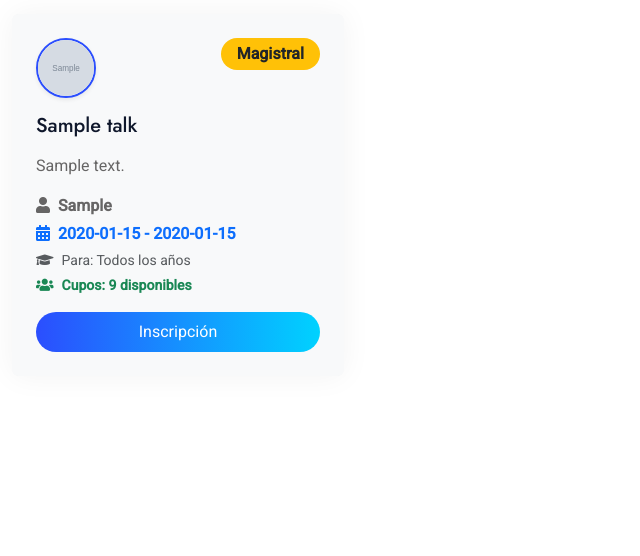
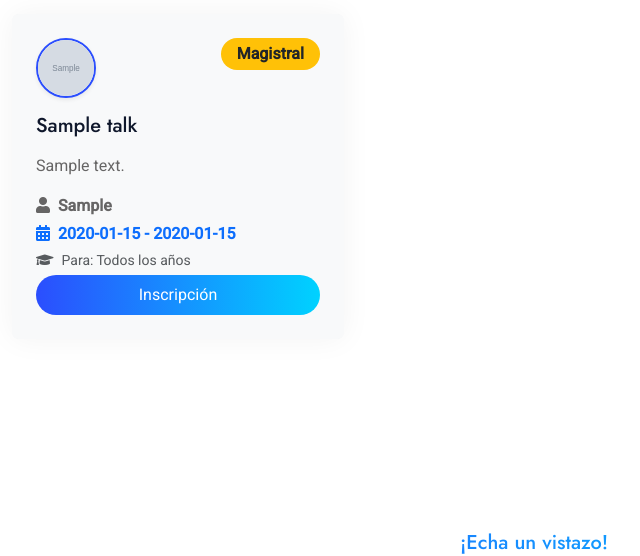
Before and after one commit to UTN-FRLP-Sau/jornadas-django, a Django app: page / in a window 1280 px wide. Shown: the part 4353-4909 px from the top of the page, without its empty margins (106-746 px from the left). Run offline with Django 5.2, Linux system fonts and the light colour scheme; tables that the repository leaves empty hold one stand-in row (values such as "Sample post"); grey boxes marked "Sample" are stand-in pictures; some libraries are stand-ins or nearby versions.

Commit message:
fix(index): se oculta la capacidad de la charla

```diff
--- a/charlas/templates/charlas/index.html
+++ b/charlas/templates/charlas/index.html
@@ -237,7 +237,7 @@
                         <p class="fw-bold mb-1"><i class="fa fa-user me-2"></i>{{ talk.speaker }}</p>
                         <p class="text-primary fw-bold mb-1"><i class="fa fa-calendar-alt me-2"></i>{{ talk.date }} - {{ talk.time }}</p>
                         <p class="mb-1 text-muted small"><i class="fa fa-graduation-cap me-2"></i>Para: {{ talk.target_year }}</p>
-                        <p class="mb-3 {% if talk.remaining_capacity <= 0 %}text-danger fw-bold{% else %}text-success fw-bold{% endif %} small">
+                        <p hidden class="mb-3 {% if talk.remaining_capacity <= 0 %}text-danger fw-bold{% else %}text-success fw-bold{% endif %} small">
                             <i class="fa fa-users me-2"></i>Cupos: {% if talk.remaining_capacity > 0 %}{{ talk.remaining_capacity }} disponibles{% else %}Agotados{% endif %}
                         </p>
                         {% if talk.remaining_capacity > 0 %}
```
